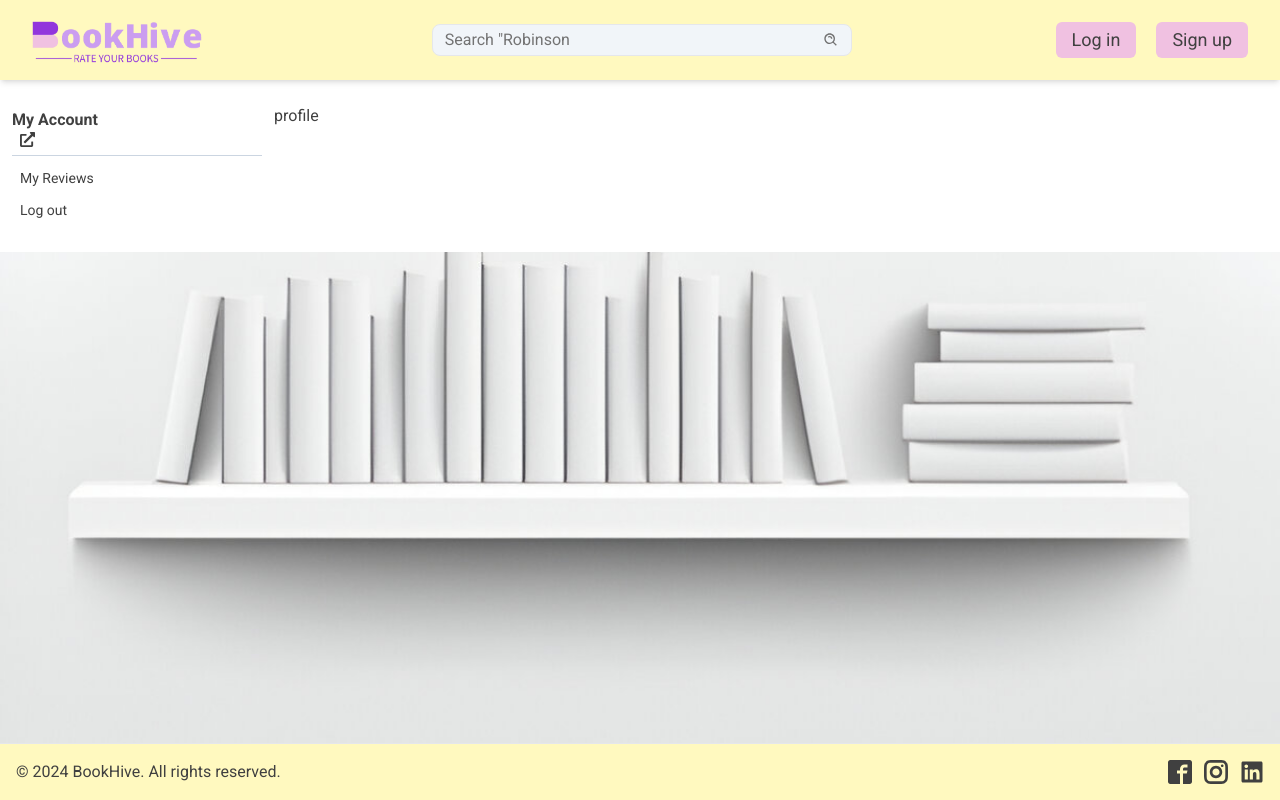
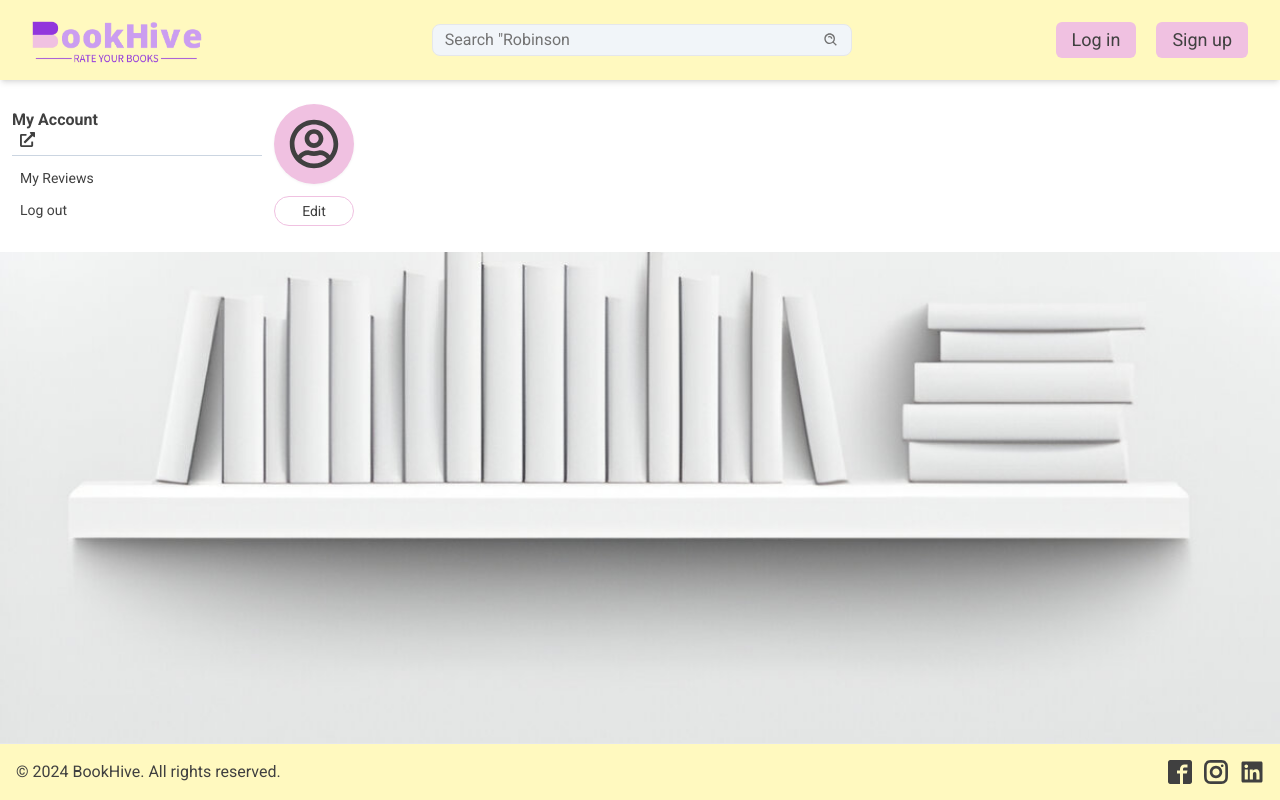
Before and after one commit to Eshan-Nayanapriya/Book-Review-Application, a React app in the folder frontend/: page /dashboard/profile in a window 1280 px wide. Built offline with nearby package versions, Linux system fonts and the light colour scheme; no server answers; the HTML template or start-up script is replaced by a standard one.

Commit message:
Add user avatar display and edit button to Profile page; remove console logs and update main rendering to disable StrictMode

```diff
--- a/frontend/src/components/Header.jsx
+++ b/frontend/src/components/Header.jsx
@@ -12,8 +12,6 @@ function Header() {
   const navigate = useNavigate();
   const user = useSelector((state) => state?.user);
   const [showUserMenu, setShowUserMenu] = useState(false);
-
-  console.log("user from store", user);
 
   const redirectTologinPage = () => {
     navigate("/login");
--- /dev/null
+++ b/frontend/src/components/UserProfileAvatarEdit.jsx
@@ -0,0 +1,11 @@
+import React from 'react'
+
+const UserProfileAvatarEdit = () => {
+  return (
+    <div>
+      UserProfileAvatarEdit
+    </div>
+  )
+}
+
+export default UserProfileAvatarEdit
--- a/frontend/src/main.jsx
+++ b/frontend/src/main.jsx
@@ -1,4 +1,4 @@
-import { StrictMode } from "react";
+// import { StrictMode } from "react";
 import { createRoot } from "react-dom/client";
 import { RouterProvider } from "react-router-dom";
 import router from "./routes/index";
@@ -7,9 +7,9 @@ import { store } from "./store/store.js";
 import { Provider } from "react-redux";
 
 createRoot(document.getElementById("root")).render(
-  <StrictMode>
+  // <StrictMode>
     <Provider store={store}>
       <RouterProvider router={router} />
     </Provider>
-  </StrictMode>
+  // </StrictMode>
 );
--- a/frontend/src/pages/Profile.jsx
+++ b/frontend/src/pages/Profile.jsx
@@ -1,11 +1,28 @@
-import React from 'react'
+import React from "react";
+import { useSelector } from "react-redux";
+import { FaRegUserCircle } from "react-icons/fa";
 
 const Profile = () => {
+  const user = useSelector((state) => state?.user);
+  console.log("user from store", user);
   return (
     <div>
-      profile
+      <div className="w-20 h-20 bg-secondaryLight rounded-full flex items-center justify-center overflow-hidden drop-shadow-sm">
+        {
+          user.avatar ? (
+            <img
+              src={user.avatar}
+              alt={user.name}
+              className="w-16 h-16"
+            />
+          ) : (
+            <FaRegUserCircle size={50} />
+          )
+        }
+      </div>
+      <button className="text-sm min-w-20 border border-secondaryLight hover:border-secondaryDark px-3 py-1 rounded-full mt-3">Edit</button>
     </div>
-  )
-}
+  );
+};
 
-export default Profile
+export default Profile;
```
